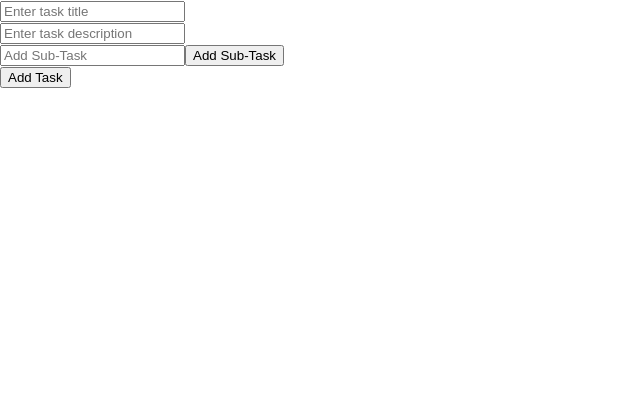
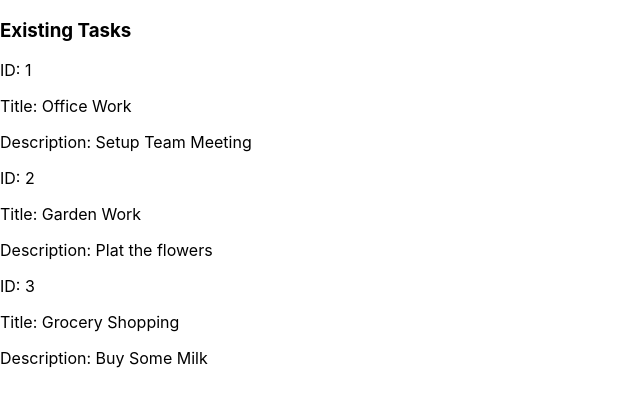
Before and after one commit to jeramee/JO-INF655-react-todo-app-ver2, a React (Create React App) app: page / in a window 1280 px wide. Shown: the top 406 px of the page, without its empty margins (0-640 px from the left). Built offline with nearby package versions, Linux system fonts and the light colour scheme; the HTML template or start-up script is replaced by a standard one.

Commit message:
overwrote some stuff

```diff
--- a/src/components/Task/Task.js
+++ b/src/components/Task/Task.js
@@ -1,5 +1,6 @@
 import React, { useState } from 'react';
-import './Task.css'
+import './Task.css';
+
 const Task = ({ id, title, description, completed, onToggleComplete, onDelete, onEdit }) => {
   const [isEditing, setEditing] = useState(false);
   const [editedTitle, setEditedTitle] = useState(title);
--- a/src/components/Task/TaskInputForm.js
+++ b/src/components/Task/TaskInputForm.js
@@ -1,11 +1,11 @@
-// TaskInputForm.js
-import React, { useState } from 'react';
+import React, { useState, useEffect } from 'react';
 
 const TaskInputForm = ({ onAddTask }) => {
   const [taskTitle, setTaskTitle] = useState('');
   const [taskDescription, setTaskDescription] = useState('');
   const [newSubTask, setNewSubTask] = useState('');
   const [subTasks, setSubTasks] = useState([]);
+  const [taskData, setTaskData] = useState([]);
 
   const handleAddSubTask = () => {
     if (newSubTask.trim() !== '') {
@@ -16,7 +16,6 @@ const TaskInputForm = ({ onAddTask }) => {
 
   const handleSubmit = (e) => {
     e.preventDefault();
-
     if (taskTitle.trim() !== '' && taskDescription.trim() !== '') {
       onAddTask({
         title: taskTitle,
@@ -24,7 +23,6 @@ const TaskInputForm = ({ onAddTask }) => {
         completed: false,
         subTasks: [...subTasks],
       });
-
       setTaskTitle('');
       setTaskDescription('');
       setSubTasks([]);
@@ -32,40 +30,37 @@ const TaskInputForm = ({ onAddTask }) => {
     }
   };
 
+  useEffect(() => {
+    const fetchTaskData = async () => {
+      try {
+        const module = await import('./TaskData');
+        setTaskData(module.default || module);
+      } catch (error) {
+        console.error('Failed to load TaskData:', error);
+        setTaskData([]);
+      }
+    };
+
+    fetchTaskData();
+  }, []); // Empty dependency array ensures that it runs only once when the component mounts
+
   return (
     <form onSubmit={handleSubmit}>
-      <input
-        type="text"
-        value={taskTitle}
-        onChange={(e) => setTaskTitle(e.target.value)}
-        placeholder="Enter task title"
-      />
-      <br />
-      <input
-        type="text"
-        value={taskDescription}
-        onChange={(e) => setTaskDescription(e.target.value)}
-        placeholder="Enter task description"
-      />
-      <br />
-      {/* Sub-tasks */}
-      {subTasks.map((subTask, index) => (
-        <div key={index}>
-          <input type="checkbox" checked={subTask.completed} readOnly />
-          {subTask.description}
-        </div>
-      ))}
-      <input
-        type="text"
-        value={newSubTask}
-        onChange={(e) => setNewSubTask(e.target.value)}
-        placeholder="Add Sub-Task"
-      />
-      <button type="button" onClick={handleAddSubTask}>
-        Add Sub-Task
-      </button>
-      <br />
-      <button type="submit">Add Task</button>
+      {/* Your form inputs and other elements go here */}
+
+      {/* Display tasks from TaskData */}
+      <div>
+        <h3>Existing Tasks</h3>
+        {taskData.map((task, index) => (
+          <div key={index}>
+            <p>ID: {task.id}</p>
+            <p>Title: {task.title}</p>
+            <p>Description: {task.description}</p>
+          </div>
+        ))}
+      </div>
+
+      {/* Rest of your form elements go here */}
     </form>
   );
 };
```
